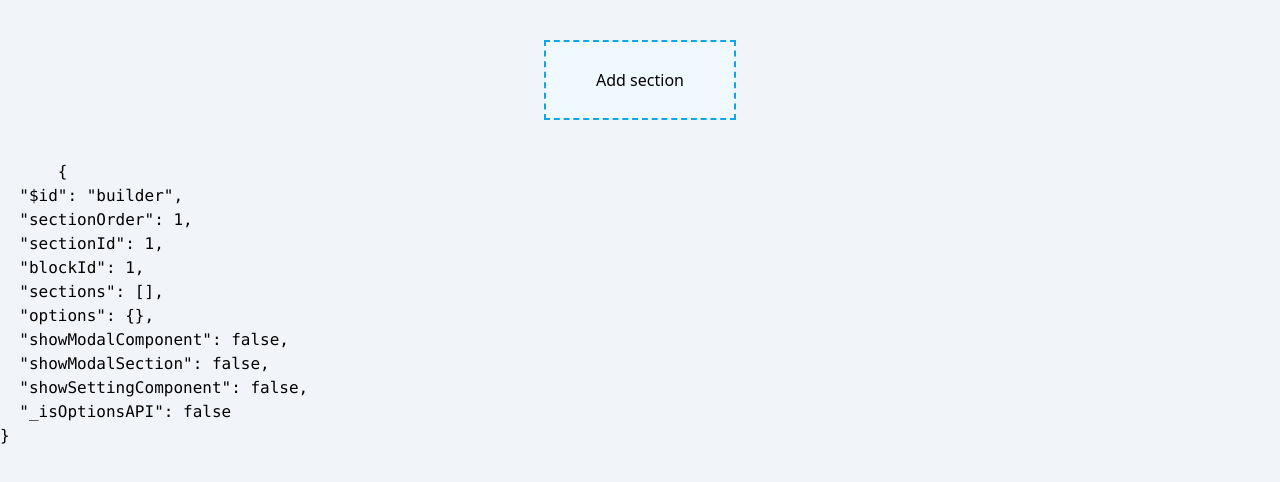
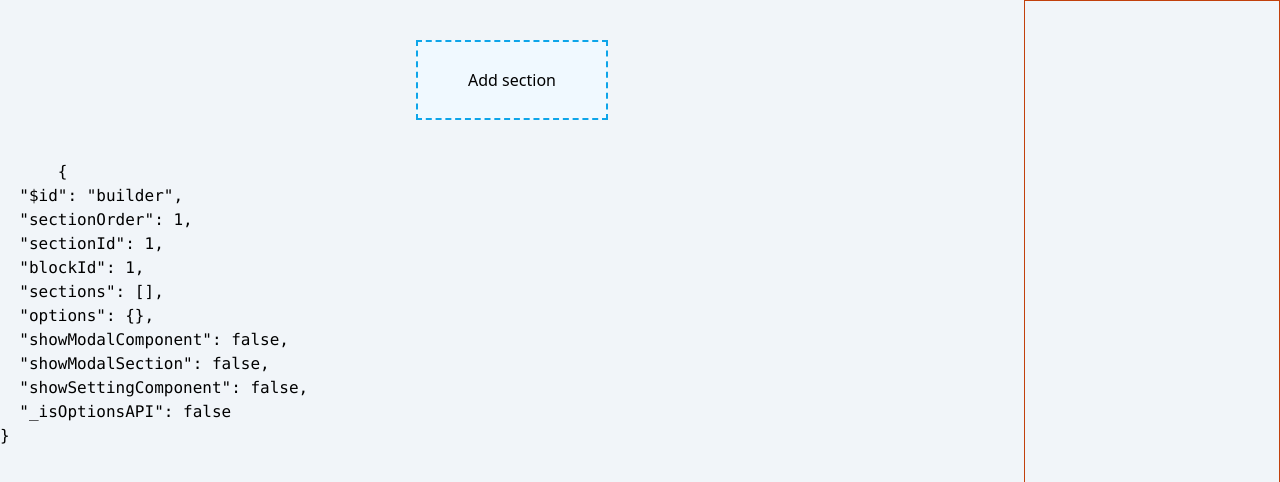
Before and after one commit to pharos-lab/tower, a Vue app: page / in a window 1280 px wide. Shown: the top 482 px of the page. Built offline with nearby package versions, Linux system fonts and the light colour scheme.

Commit message:
made dynamic import for component specs when created

```diff
--- a/src/components/TButton/TButtonBuild.vue
+++ b/src/components/TButton/TButtonBuild.vue
@@ -57,7 +57,8 @@ const data = ref({
   slots: {
     base: '',
   },
-  props: props.data,
+  props: props.data.props,
+  specs: props.data.specs,
 });
 
 const base = ref();
--- a/src/components/TModalComponent.vue
+++ b/src/components/TModalComponent.vue
@@ -110,7 +110,6 @@ function chooseSelected(chosen) {
 
 function submitComponentChoice() {
   let componentProps;
-  console.log(componentName.value);
   import(
     `@/components/${componentName.value}/${componentName.value}Specs.js`
   ).then((module) => {
@@ -118,7 +117,7 @@ function submitComponentChoice() {
       name: componentName.value,
       order: builder.currentBlock.componentOrder,
       data: {
-        props: module.props,
+        specs: module.props,
       },
     });
 
--- a/src/components/TPageBuilder.vue
+++ b/src/components/TPageBuilder.vue
@@ -32,13 +32,7 @@
         >
       </div>
 
-      <div
-        class="sidebar w-64 border border-orange-700 right-0"
-        v-show="builder.showSettingComponent"
-      >
-        <pre>{{ builder.currentComponent }}</pre>
-        <pre>{{ specs }}</pre>
-      </div>
+      <TSettingSidebar :builder="builder"></TSettingSidebar>
 
       <TModalSection :show="builder.showModalSection" />
 
@@ -53,6 +47,7 @@ import TSidebar from './TSidebar.vue';
 import TModalSection from './TModalSection.vue';
 import TModalComponent from './TModalComponent.vue';
 import TSection from './layouts/TSection.vue';
+import TSettingSidebar from './TSettingSidebar.vue';
 import { useBuilder } from '@/stores/store.js';
 
 const builder = useBuilder();
--- /dev/null
+++ b/src/components/TSettingSidebar.vue
@@ -0,0 +1,14 @@
+<template>
+  <div class="sidebar w-64 border border-orange-700 right-0">
+    <pre>{{ builder.currentComponent }}</pre>
+  </div>
+</template>
+
+<script setup>
+import { onMounted } from 'vue';
+import { useBuilder } from '@/stores/store.js';
+
+const builder = useBuilder();
+</script>
+
+<style scoped></style>
```
